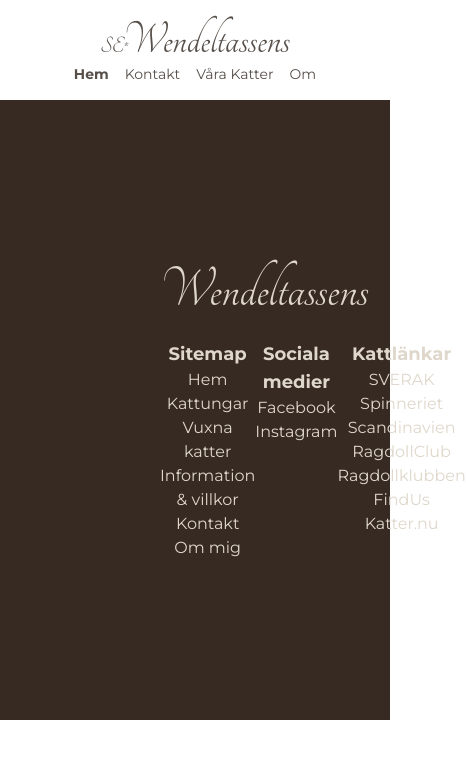
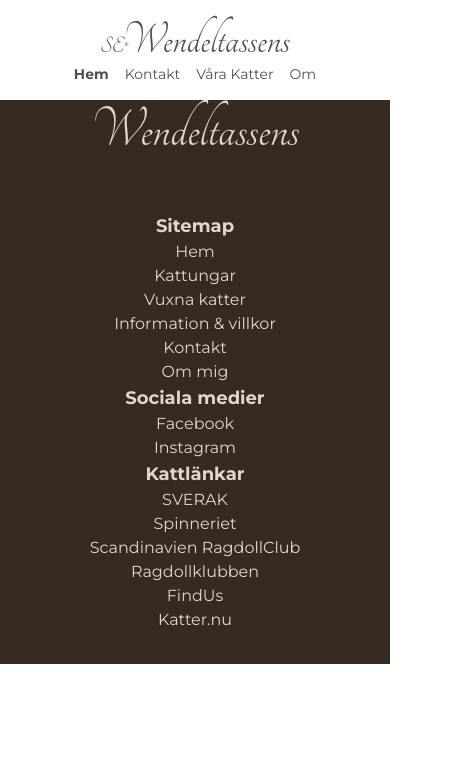
Before and after one commit to spaceflake/wendeltassens, a Next.js app: page /playground in a window 390 px wide. Shown: the top 758 px of the page, 466 px wide, since content can reach past the window. Built offline with nearby package versions, Linux system fonts and the light colour scheme.

Commit message:
Footer - add media queries

```diff
--- a/components/Footer.tsx
+++ b/components/Footer.tsx
@@ -5,9 +5,9 @@ type Props = {};
 
 const Footer = (props: Props) => {
   return (
-    <footer className="bg-SuperBrown text-Beige text-center pl-40 pr-40 pt-40 pb-40">
+    <footer className="bg-SuperBrown text-Beige text-center lg:py-32 sm:p-0">
       <p className="font-Tangerine text-6xl mb-5">Wendeltassens</p>
-      <nav className="flex justify-between">
+      <nav className="flex justify-between flex-col md:flex-row p-8">
         <div className="font-Montserrat flex flex-col">
           <p className="text-lg font-bold">Sitemap</p>
           <Link href="/">Hem</Link>
```
